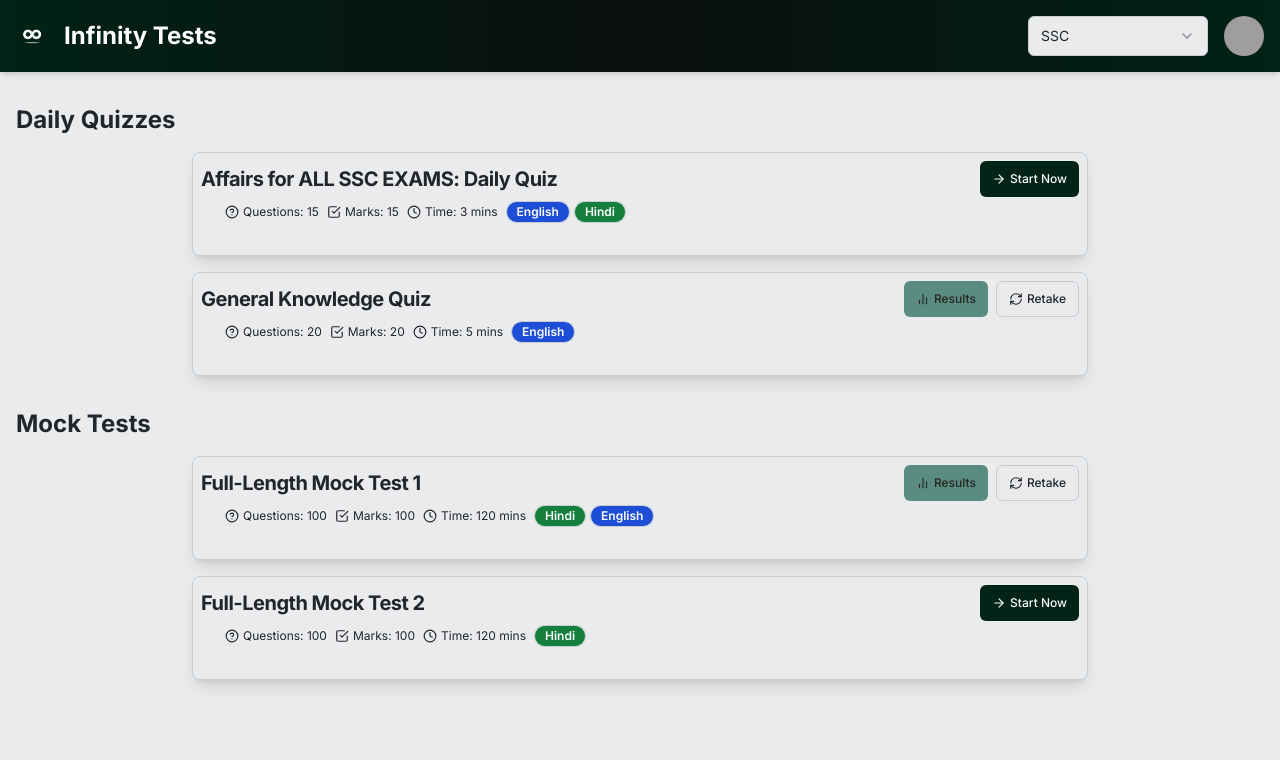
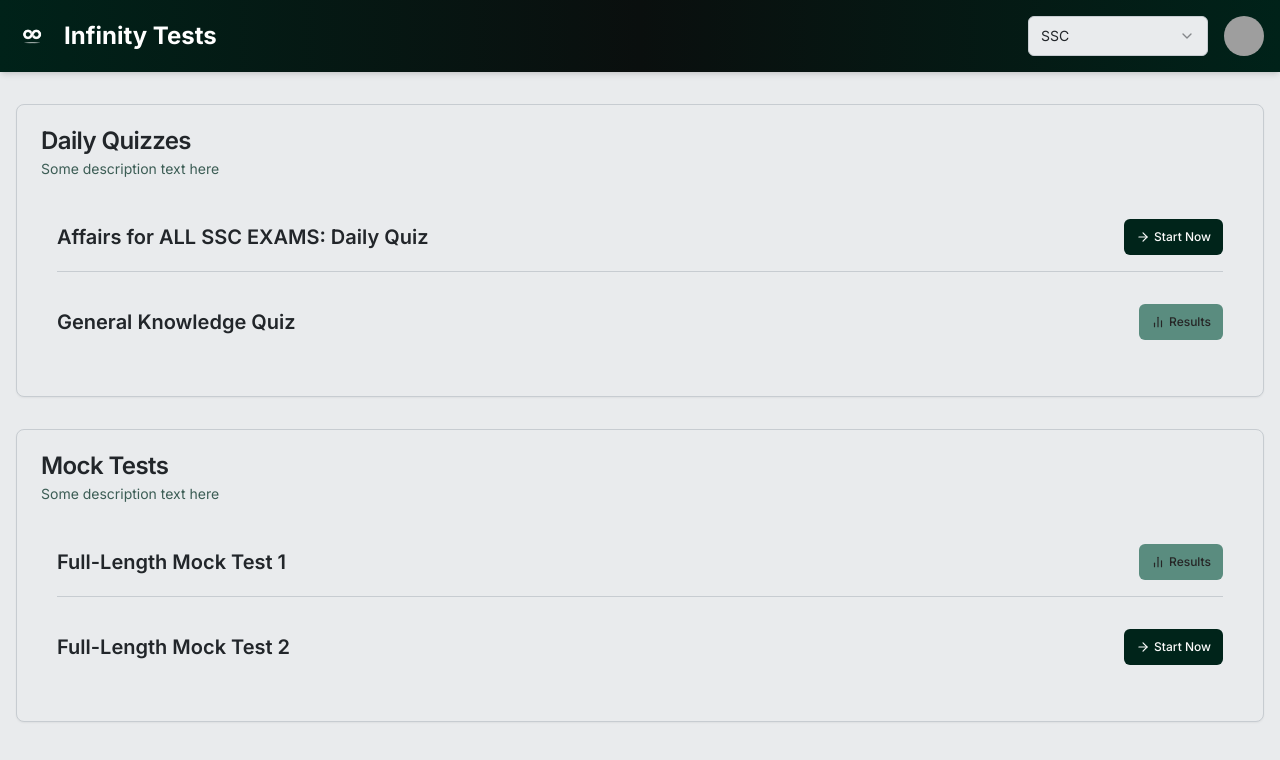
Before and after one commit to destx0/gquiz, a Next.js app: page /ssc in a window 1280 px wide. Shown: the top 760 px of the page. Built offline with nearby package versions, Linux system fonts and the light colour scheme; grey boxes are pictures that could not be loaded.

Commit message:
added seperator

```diff
--- a/src/app/ssc/page.js
+++ b/src/app/ssc/page.js
@@ -49,12 +49,13 @@ const SSCPage = () => {
 		<div>
 			<SSCHeader />
 			<div className="my-8 px-4">
-				<h2 className="text-2xl font-bold mb-4">Daily Quizzes</h2>
-				<TestCardList tests={dailyQuizzes} />
+				<TestCardList
+					tests={dailyQuizzes}
+					sectionTitle={"Daily Quizzes"}
+				/>
 			</div>
 			<div className="my-8 px-4">
-				<h2 className="text-2xl font-bold mb-4">Mock Tests</h2>
-				<TestCardList tests={mockTests} />
+				<TestCardList tests={mockTests} sectionTitle={"Mock  Tests"} />
 			</div>
 		</div>
 	);
--- a/src/components/TestCardList.jsx
+++ b/src/components/TestCardList.jsx
@@ -1,8 +1,15 @@
-// src/components/TestCardList.jsx
 import React from "react";
-import { Card, CardContent, CardHeader, CardTitle } from "@/components/ui/card";
+import {
+	Card,
+	CardContent,
+	CardDescription,
+	CardHeader,
+	CardTitle,
+} from "@/components/ui/card";
 import { Button } from "@/components/ui/button";
 import { Badge } from "@/components/ui/badge";
+import { Label } from "@/components/ui/label";
+import { Separator } from "@/components/ui/separator";
 import {
 	Clock,
 	HelpCircle,
@@ -12,21 +19,20 @@ import {
 	BarChart2,
 } from "lucide-react";
 
-const TestCardList = ({ tests }) => {
+const TestCardList = ({ tests, sectionTitle }) => {
 	return (
-		<div className="max-w-4xl mx-auto flex flex-col gap-4">
-			{tests.map((test, index) => (
-				<Card
-					key={index}
-					className="shadow-lg p-2 flex flex-col justify-between"
-				>
-					<div className="flex justify-between items-center pb-1">
-						<div>
-							<CardTitle className="text-xl font-bold">
+		<Card>
+			<CardHeader>
+				<CardTitle>{sectionTitle}</CardTitle>
+				<CardDescription>Some description text here</CardDescription>
+			</CardHeader>
+			<CardContent>
+				{tests.map((test, index) => (
+					<div key={index} className="p-4">
+						<div className="flex justify-between items-center pb-4">
+							<span className="text-xl font-semibold">
 								{test.testName}
-							</CardTitle>
-						</div>
-						<div className="flex space-x-2">
+							</span>
 							{test.status === "completed" ? (
 								<Button
 									size="sm"
@@ -42,52 +48,12 @@ const TestCardList = ({ tests }) => {
 									Start Now
 								</Button>
 							)}
-							{test.status === "completed" && (
-								<Button
-									size="sm"
-									variant="outline"
-									className="text-xs"
-								>
-									<RefreshCw size={14} className="mr-1" />
-									Retake
-								</Button>
-							)}
 						</div>
+						{index < tests.length - 1 && <Separator />}
 					</div>
-					<CardContent className="flex flex-col space-y-1">
-						<div className="flex flex-wrap items-center text-xs space-x-2">
-							<div className="flex items-center space-x-1">
-								<HelpCircle size={14} />
-								<span>Questions: {test.questions}</span>
-							</div>
-							<div className="flex items-center space-x-1">
-								<CheckSquare size={14} />
-								<span>Marks: {test.marks}</span>
-							</div>
-							<div className="flex items-center space-x-1">
-								<Clock size={14} />
-								<span>Time: {test.time}</span>
-							</div>
-							<div className="flex space-x-1">
-								{test.languages.map((language, idx) => (
-									<Badge
-										key={idx}
-										variant="outline"
-										className={
-											language.toLowerCase() === "english"
-												? "bg-blue-700 text-white"
-												: "bg-green-700 text-white"
-										}
-									>
-										{language}
-									</Badge>
-								))}
-							</div>
-						</div>
-					</CardContent>
-				</Card>
-			))}
-		</div>
+				))}
+			</CardContent>
+		</Card>
 	);
 };
 
```
